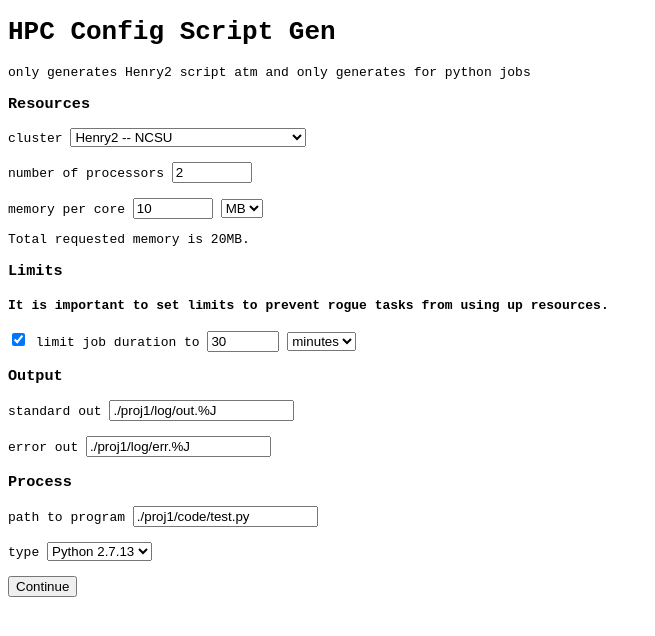
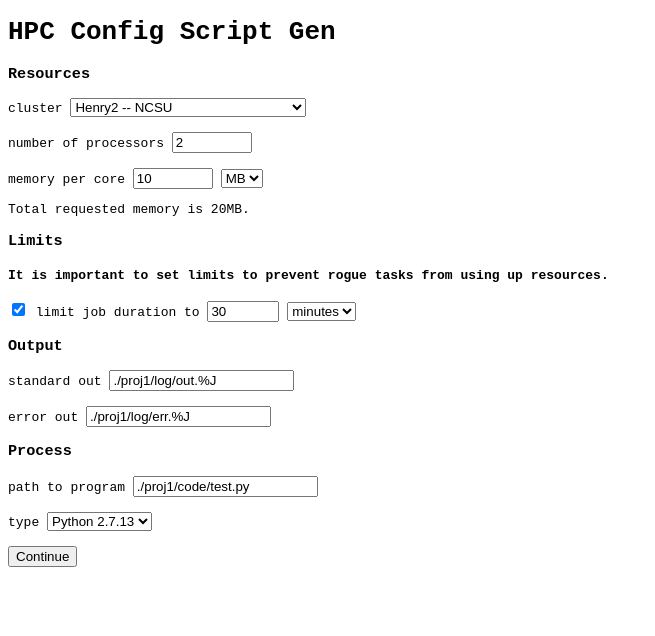
Before and after one commit to SamyBencherif/UNCG-HPC, a website: page index.html in a window 1280 px wide. Shown: the whole page, without its empty margins (0-655 px from the left). Drawn offline with nearby package versions, Linux system fonts and the light colour scheme.

Commit message:
remove debug

```diff
--- a/index.html
+++ b/index.html
@@ -22,8 +22,6 @@
 
 
 	<h1>HPC Config Script Gen</h1>
-
-	only generates Henry2 script atm and only generates for python jobs
 
 	<h3>Resources</h3>
 
```
